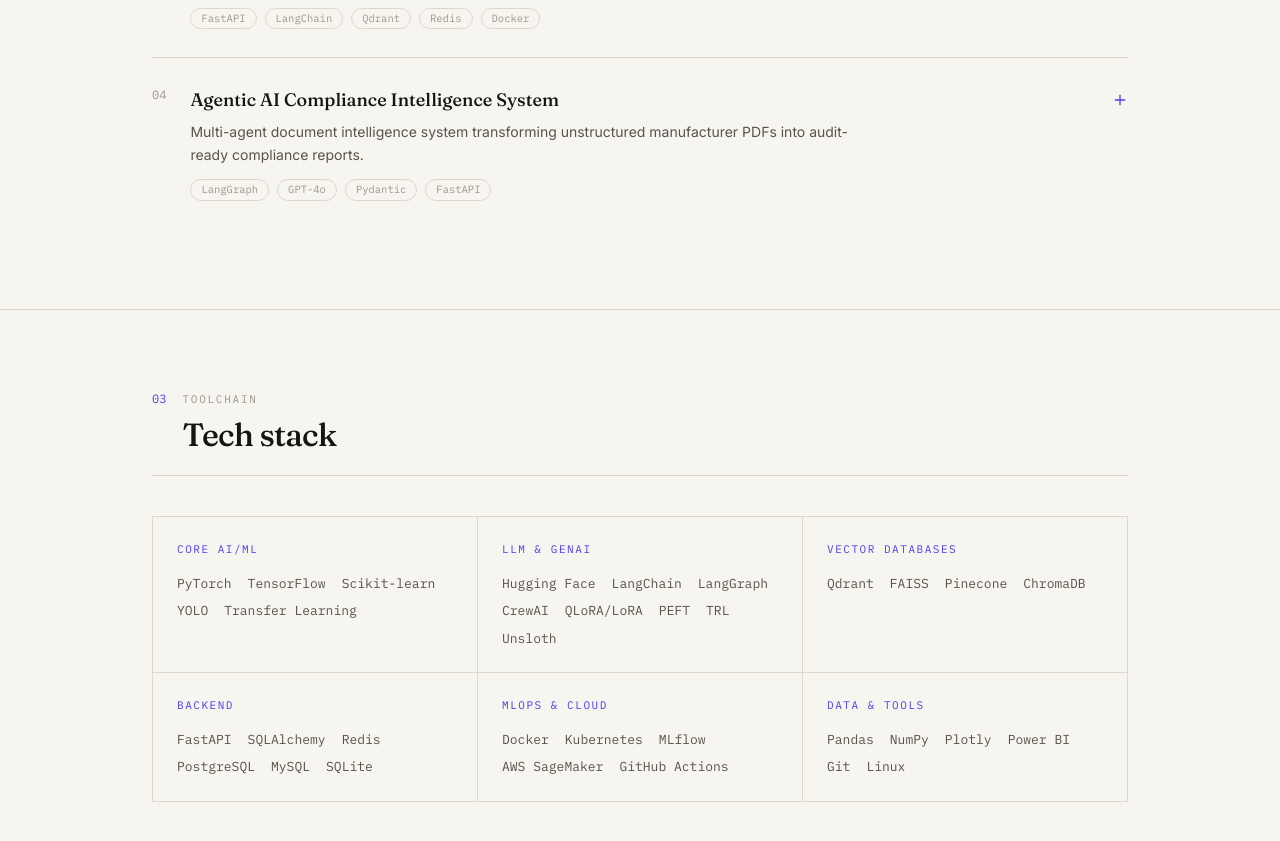
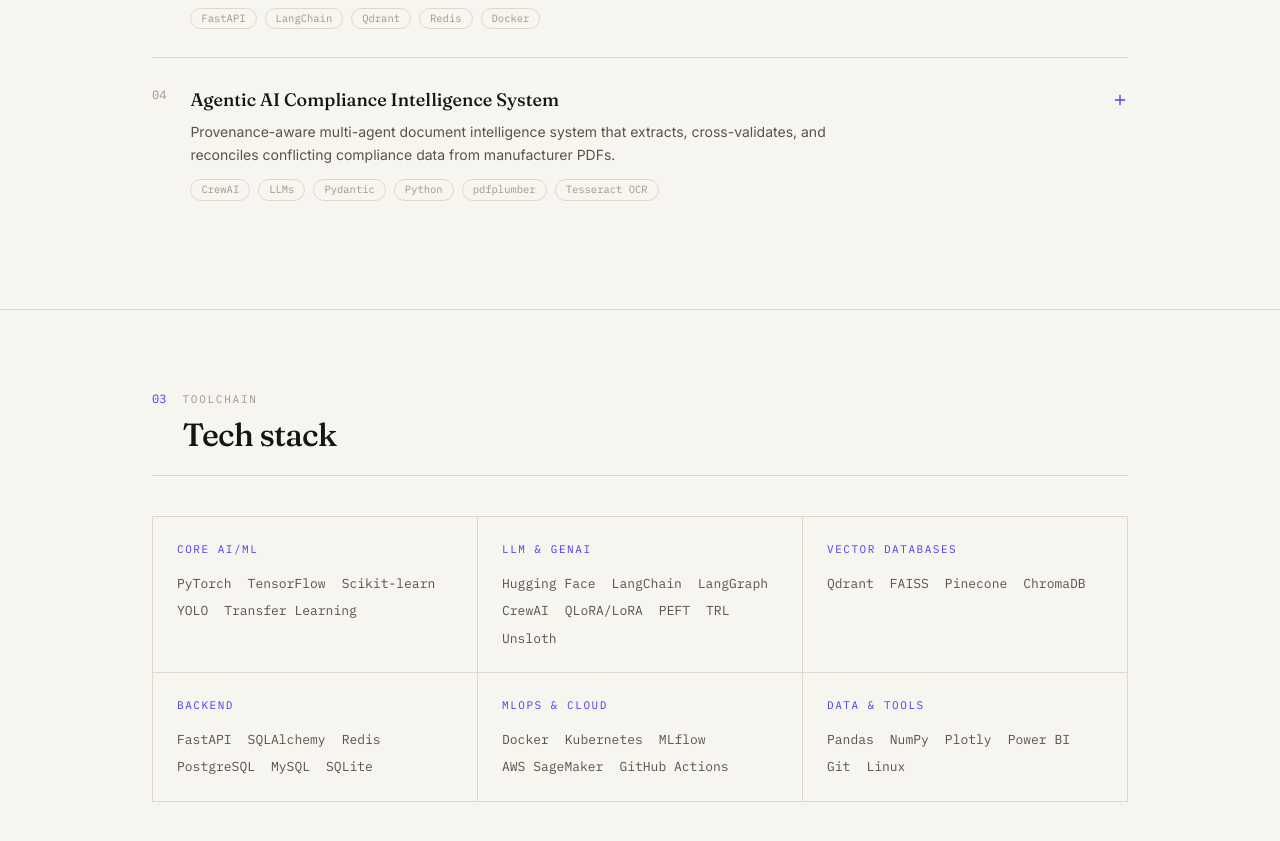
Before and after one commit to sahkanu34/project_pro, a React (Vite) app: page / in a window 1280 px wide. Shown: the part 2600-3441 px from the top of the page. Built offline with nearby package versions, Linux system fonts and the light colour scheme.

Commit message:
fix some bugs

```diff
--- a/src/data.ts
+++ b/src/data.ts
@@ -117,19 +117,20 @@ export const projects: Project[] = [
     link: { label: 'GitHub', url: 'https://github.com/sahkanu34/RAG_BACKEND_API' }, // TODO: replace with exact repo URL
   },
   {
-    id: 'compliance-ai',
-    title: 'Agentic AI Compliance Intelligence System',
-    stack: ['LangGraph', 'GPT-4o', 'Pydantic', 'FastAPI'],
-    summary: 'Multi-agent document intelligence system transforming unstructured manufacturer PDFs into audit-ready compliance reports.',
-    detail: [
-      '5-stage agentic pipeline: extraction → normalization → reconciliation → compliance mapping → report generation.',
-      'GPT-4o powered cross-document reconciliation engine detects spec conflicts with confidence-scored validation.',
-      'Strongly-typed extraction layer using Pydantic v2 schemas for deterministic structuring of technical specification data.',
-      'Hybrid PDF ingestion using PyMuPDF + pdfplumber for complex layouts, tables, and semi-scanned documents.',
-      'Full source-traceability framework linking every extracted field back to originating documents.',
-      'Structured outputs: JSON extraction artifacts, reconciliation reports, NEPQA 2025-aligned compliance Markdown.',
-    ],
-    link: { label: 'GitHub', url: 'https://github.com/sahkanu34/AI_Agent_Compliance_API' }, // TODO: replace with exact repo URL
+  id:'compliance-ai',
+  title:'Agentic AI Compliance Intelligence System',
+  stack:['CrewAI','LLMs','Pydantic','Python','pdfplumber','Tesseract OCR'],
+  summary:'Provenance-aware multi-agent document intelligence system that extracts, cross-validates, and reconciles conflicting compliance data from manufacturer PDFs.',
+  detail:[
+  'Multi-agent CrewAI pipeline with independent document extractors, field-level reconciliation, and automated compliance report generation.',
+  'Independent extraction agents process manufacturer datasheets separately to prevent cross-document anchoring and preserve source-specific evidence.',
+  'Field-by-field reconciliation engine classifies extracted specifications as agree, conflict, document-only, or not-established while preserving both conflicting values.',
+  'Hybrid PDF ingestion using pdfplumber text-layer and table extraction with automatic Tesseract OCR fallback for scanned or unreliable documents.',
+  'Strongly-typed Pydantic schemas provide structured extraction, provenance tracking, extraction-method metadata, and confidence-aware outputs.',
+  'Source-traceability framework links extracted compliance fields back to their originating document and extraction method for auditability.',
+  'Structured outputs include machine-readable JSON reconciliation artifacts and a human-readable Markdown compliance draft for import and review workflows.'
+  ],
+  link:{label:'GitHub',url:'https://github.com/sahkanu34/Compliance_Agent'}, // TODO: replace with exact repo URL
   },
 ]
 
```
